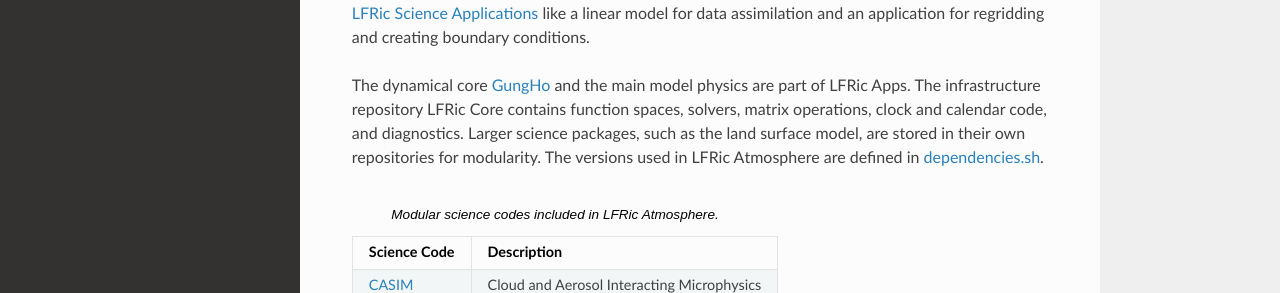
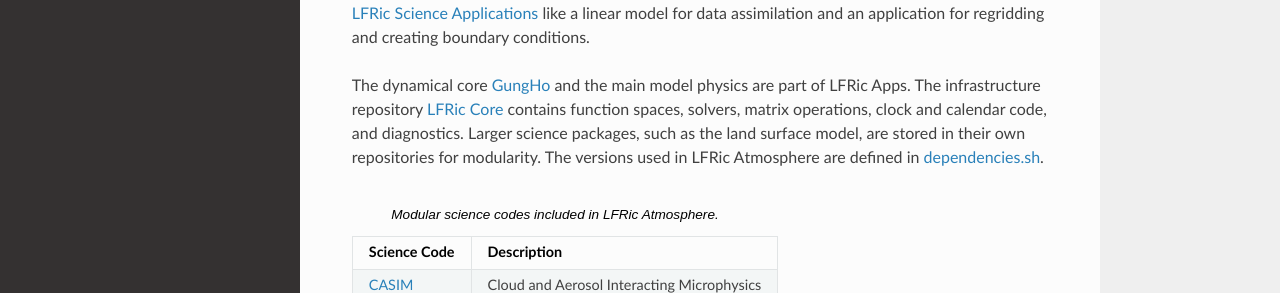
Before and after one commit to MetOffice/LFRic-Atmosphere-Training, a Sphinx documentation site: the page built from source/lfric_code/index.rst, in a window 1280 px wide and 900 px high. Shown: the part 435-728 px from the top of the window. Built offline with Sphinx 7.4.7 and the Read the Docs theme 3.1.0, drawn with Linux system fonts in a browser that asks for light colours; part of the change alters nothing that is shown.

```diff
--- a/source/lfric_code/index.rst
+++ b/source/lfric_code/index.rst
@@ -17,7 +17,7 @@ Code Repositories
 -----------------
 The LFRic Atmosphere model is hosted in the `LFRic Apps <https://code.metoffice.gov.uk/trac/lfric_apps>`_ repository, which also includes other `LFRic Science Applications <https://code.metoffice.gov.uk/trac/lfric_apps/browser/main/trunk/applications>`_ like a linear model for data assimilation and an application for regridding and creating boundary conditions.
 
-The dynamical core `GungHo <https://www.metoffice.gov.uk/research/news/2019/gungho-and-lfric>`_ and the main model physics are part of LFRic Apps. The infrastructure repository LFRic Core contains function spaces, solvers, matrix operations, clock and calendar code, and diagnostics. Larger science packages, such as the land surface model, are stored in their own repositories for modularity. The versions used in LFRic Atmosphere are defined in  `dependencies.sh <https://code.metoffice.gov.uk/trac/lfric_apps/browser/main/trunk/dependencies.sh>`_.
+The dynamical core `GungHo <https://www.metoffice.gov.uk/research/news/2019/gungho-and-lfric>`_ and the main model physics are part of LFRic Apps. The infrastructure repository `LFRic Core <https://code.metoffice.gov.uk/trac/lfric>`_ contains function spaces, solvers, matrix operations, clock and calendar code, and diagnostics. Larger science packages, such as the land surface model, are stored in their own repositories for modularity. The versions used in LFRic Atmosphere are defined in `dependencies.sh <https://code.metoffice.gov.uk/trac/lfric_apps/browser/main/trunk/dependencies.sh>`_.
 
 .. list-table:: Modular science codes included in LFRic Atmosphere.
    :header-rows: 1
```
